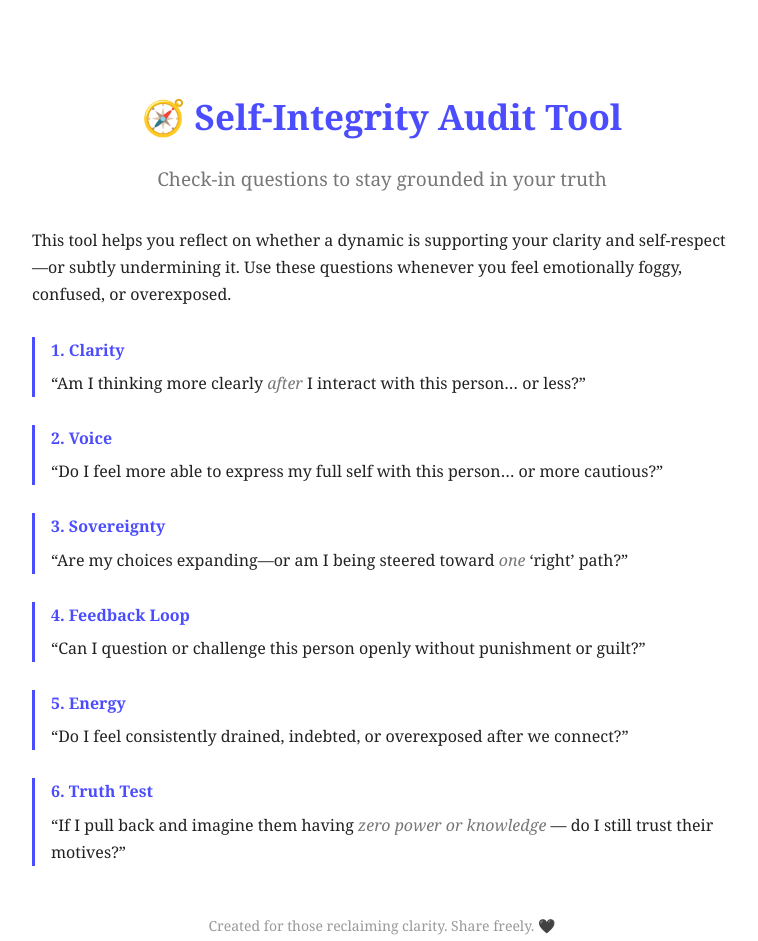
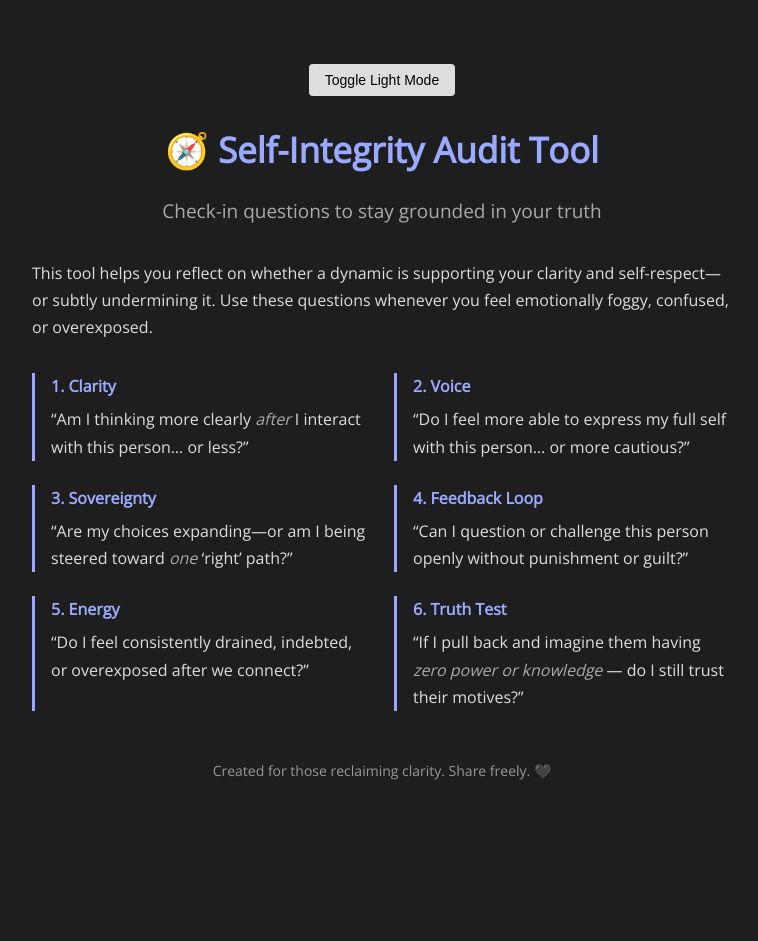
Before and after one commit to J3ddda/self-integrity-audit, a plain HTML site: page index.html in a window 1280 px wide. Shown: the whole page, without its empty margins (258-1016 px from the left). After the commit the page ends 847 px from the top, so only its background shows below. Drawn offline with nearby package versions, Linux system fonts and the light colour scheme.

Commit message:
Update index.html

```diff
--- a/index.html
+++ b/index.html
@@ -4,27 +4,35 @@
   <meta charset="UTF-8" />
   <meta name="viewport" content="width=device-width, initial-scale=1.0"/>
   <title>Self-Integrity Audit Tool</title>
+  <link href="https://fonts.googleapis.com/css2?family=Open+Sans&display=swap" rel="stylesheet">
+
   <style>
     body {
-      font-family: Georgia, serif;
-      background-color: #ffffff;
-      color: #222222;
+      font-family: 'Open Sans', sans-serif;
+      background-color: #1e1e1e;
+      color: #dddddd;
       max-width: 700px;
       margin: 48px auto;
       padding: 16px;
       line-height: 1.7;
+      transition: background-color 0.3s ease, color 0.3s ease;
+    }
+
+    body.light-mode {
+      background-color: #ffffff;
+      color: #222222;
     }
 
     h1 {
       font-size: 35px;
       text-align: center;
-      color: #4c4cff;
+      color: #9aaaff;
       margin-bottom: 8px;
     }
 
     h2 {
       text-align: center;
-      color: #777777;
+      color: #aaaaaa;
       font-weight: normal;
       font-size: 19px;
       margin-bottom: 32px;
@@ -33,19 +41,19 @@
     .question {
       margin: 28px 0;
       padding-left: 16px;
-      border-left: 3px solid #4c4cff;
+      border-left: 3px solid #9aaaff;
     }
 
     .question span {
       display: block;
       font-weight: bold;
       margin-bottom: 6px;
-      color: #4c4cff;
+      color: #9aaaff;
     }
 
     em {
       font-style: italic;
-      color: #777777;
+      color: #aaaaaa;
     }
 
     footer {
@@ -56,22 +64,116 @@
     }
 
     a {
-      color: #4c4cff;
+      color: #9aaaff;
       text-decoration: none;
     }
 
     a:hover {
       text-decoration: underline;
     }
+
+    #mode-toggle {
+      display: block;
+      margin: 0 auto 24px auto;
+      padding: 8px 16px;
+      background-color: #dddddd;
+      color: #000;
+      border: none;
+      border-radius: 4px;
+      font-size: 14px;
+      cursor: pointer;
+      transition: background-color 0.3s ease;
+    }
+
+    #mode-toggle:hover {
+      background-color: #bbbbbb;
+    }
+
+    body.light-mode h1 {
+      color: #4c4cff;
+    }
+
+    body.light-mode .question span {
+      color: #4c4cff;
+    }
+
+    body.light-mode h2,
+    body.light-mode em,
+    body.light-mode footer {
+      color: #777777;
+    }
+
+    body.light-mode #mode-toggle {
+      background-color: #4c4cff;
+      color: white;
+    }
+
+    body.light-mode #mode-toggle:hover {
+      background-color: #3737d3;
+    }
+
+    .questions-wrapper {
+      display: flex;
+      flex-wrap: wrap;
+      justify-content: space-between;
+      gap: 24px;
+      margin-top: 32px;
+    }
+
+    .question {
+      flex: 1 1 calc(33% - 24px);
+      min-width: 260px;
+      padding-left: 16px;
+      border-left: 3px solid #9aaaff;
+      margin: 0;
+    }
+
+    .question span {
+      display: block;
+      font-weight: bold;
+      margin-bottom: 6px;
+      color: #9aaaff;
+    }
+
+    body.light-mode .question {
+      border-left-color: #4c4cff;
+    }
+
+    body.light-mode .question span {
+      color: #4c4cff;
+    }
+
+    @media (max-width: 768px) {
+      .question {
+        flex: 1 1 100%;
+      }
+    }
+
+    .heart {
+  transition: color 0.3s ease;
+    }
+
+    body.dark-mode .heart {
+  color: white;
+    }
+
+    body.light-mode .heart {
+  color: #000000;
+    }
+
   </style>
 </head>
+
+
 <body>
+
+  <button id="mode-toggle">Toggle Light Mode</button>
 
   <h1>🧭 Self-Integrity Audit Tool</h1>
   <h2>Check-in questions to stay grounded in your truth</h2>
 
   <p>This tool helps you reflect on whether a dynamic is supporting your clarity and self-respect—or subtly undermining it. Use these questions whenever you feel emotionally foggy, confused, or overexposed.</p>
-
+  <div class="questions-wrapper">
   <div class="question">
     <span>1. Clarity</span>
     “Am I thinking more clearly <em>after</em> I interact with this person… or less?”
@@ -101,10 +203,21 @@
     <span>6. Truth Test</span>
     “If I pull back and imagine them having <em>zero power or knowledge</em> — do I still trust their motives?”
   </div>
+</div>
 
-  <footer>
-    Created for those reclaiming clarity. Share freely. 🖤
-  </footer>
+    <footer>
+ Created for those reclaiming clarity. Share freely. <span class="heart">🖤</span>
+ </footer>
+
+  <script>
+    const toggleButton = document.getElementById('mode-toggle');
+    toggleButton.addEventListener('click', () => {
+      document.body.classList.toggle('light-mode');
+      toggleButton.textContent = document.body.classList.contains('light-mode')
+        ? 'Toggle Dark Mode'
+        : 'Toggle Light Mode';
+    });
+  </script>
 
 </body>
 </html>
```
